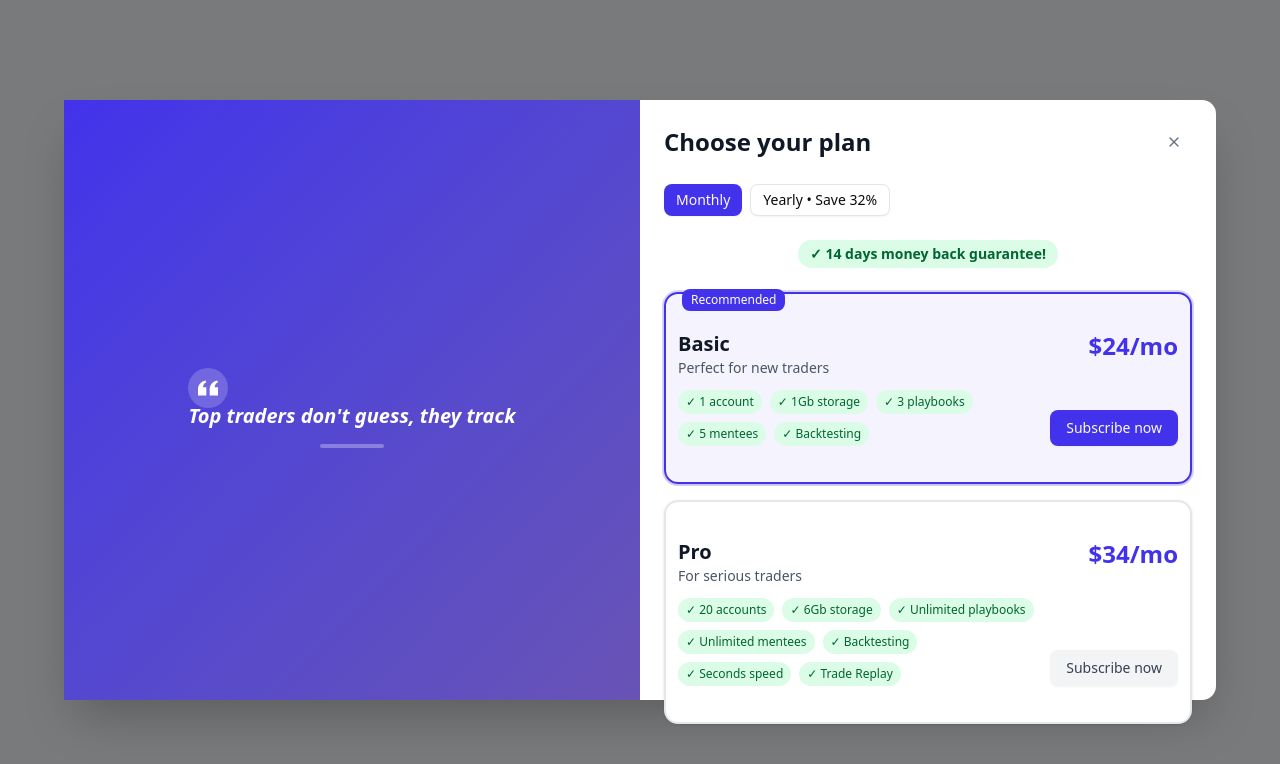
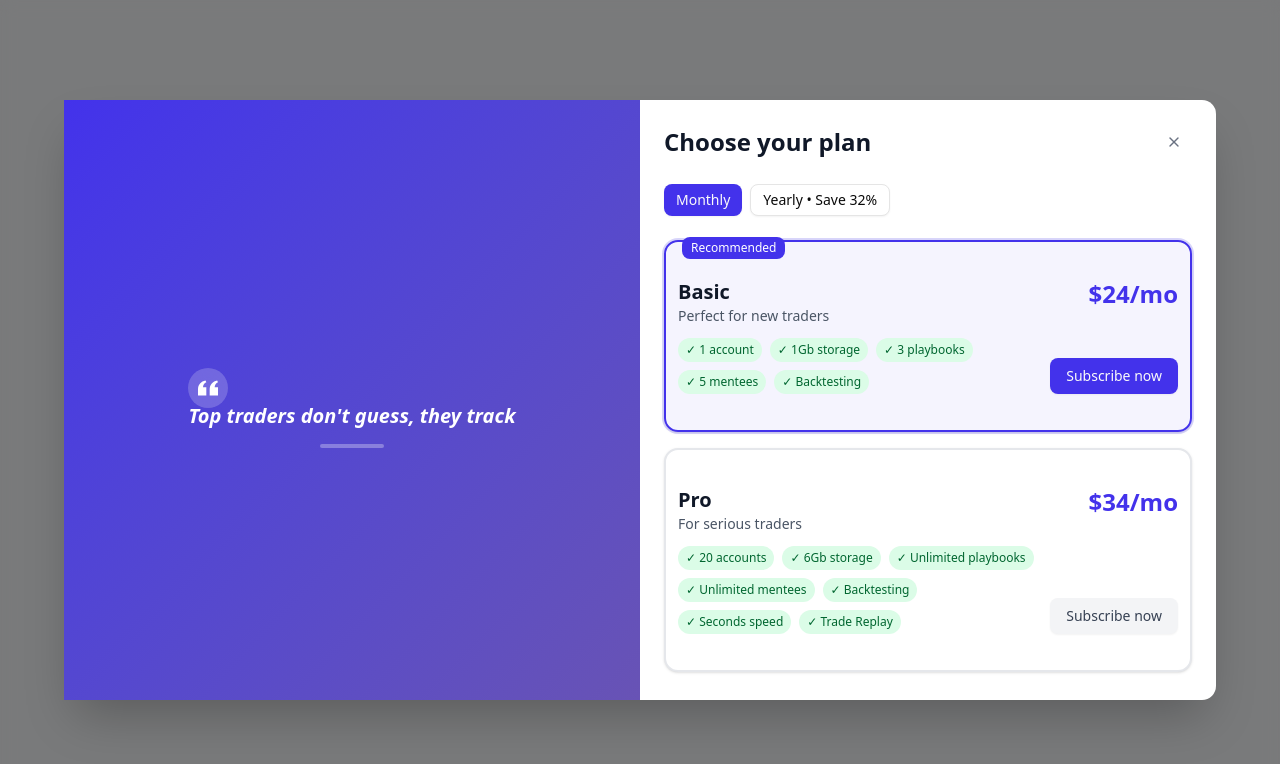
Before and after one commit to tomek85gr/tradezella, a Next.js app: page /paywall-test in a window 1280 px wide. Both pictures are taken after a click on the button "Open PaywallOverlay". Shown: the top 764 px of the page. Built offline with nearby package versions, Linux system fonts and the light colour scheme.

Commit message:
oney back guaranteed add feature flag variable

```diff
--- a/src/components/PaywallOverlay.tsx
+++ b/src/components/PaywallOverlay.tsx
@@ -5,6 +5,7 @@ import { Button } from "@/components/ui/button";
 import { Card, CardContent } from "@/components/ui/card";
 import { Badge } from "@/components/ui/badge";
 import { X } from "lucide-react";
+import { useUrlParams } from "@/hooks/useUrlParams";
 
 interface PaywallOverlayProps {
   onClose: () => void;
@@ -12,6 +13,7 @@ interface PaywallOverlayProps {
 }
 
 export default function PaywallOverlay({ onClose, onSubscribe }: PaywallOverlayProps) {
+  const { hasParam } = useUrlParams();
   const [billingCycle, setBillingCycle] = useState<'monthly' | 'yearly'>('monthly');
   const [selectedPlan, setSelectedPlan] = useState('Basic');
   const [currentSlogan, setCurrentSlogan] = useState(0);
@@ -155,11 +157,13 @@ export default function PaywallOverlay({ onClose, onSubscribe }: PaywallOverlayP
           </div>
 
           {/* Money Back Guarantee */}
-          <div className="text-center mb-6">
-            <p className="text-sm font-semibold text-green-800 bg-green-100 px-3 py-1 rounded-full inline-block">
-              ✓ 14 days money back guarantee!
-            </p>
-          </div>
+          {hasParam('exp_money_back_guarantee', 'true') && (
+            <div className="text-center mb-6">
+              <p className="text-sm font-semibold text-green-800 bg-green-100 px-3 py-1 rounded-full inline-block">
+                ✓ 14 days money back guarantee!
+              </p>
+            </div>
+          )}
 
           {/* Plans Stack */}
           <div className="flex-1 space-y-4">
```
